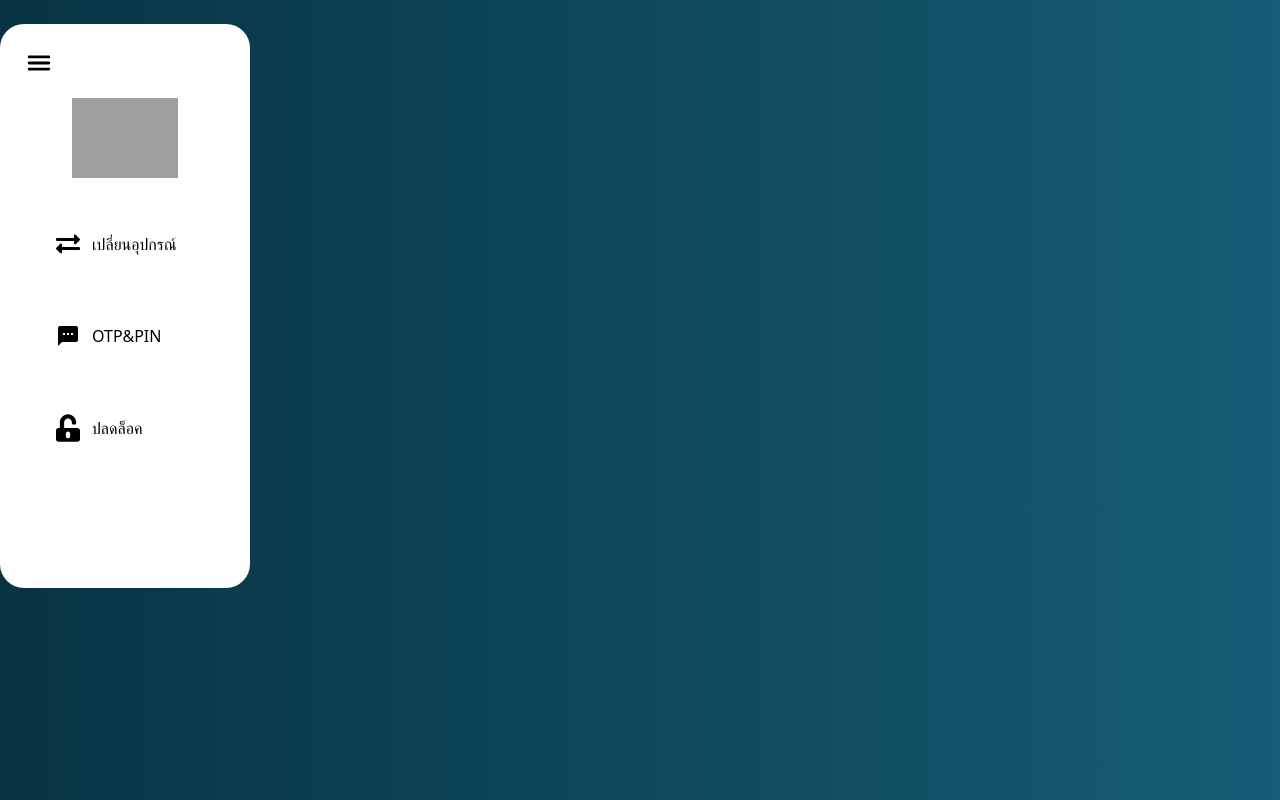
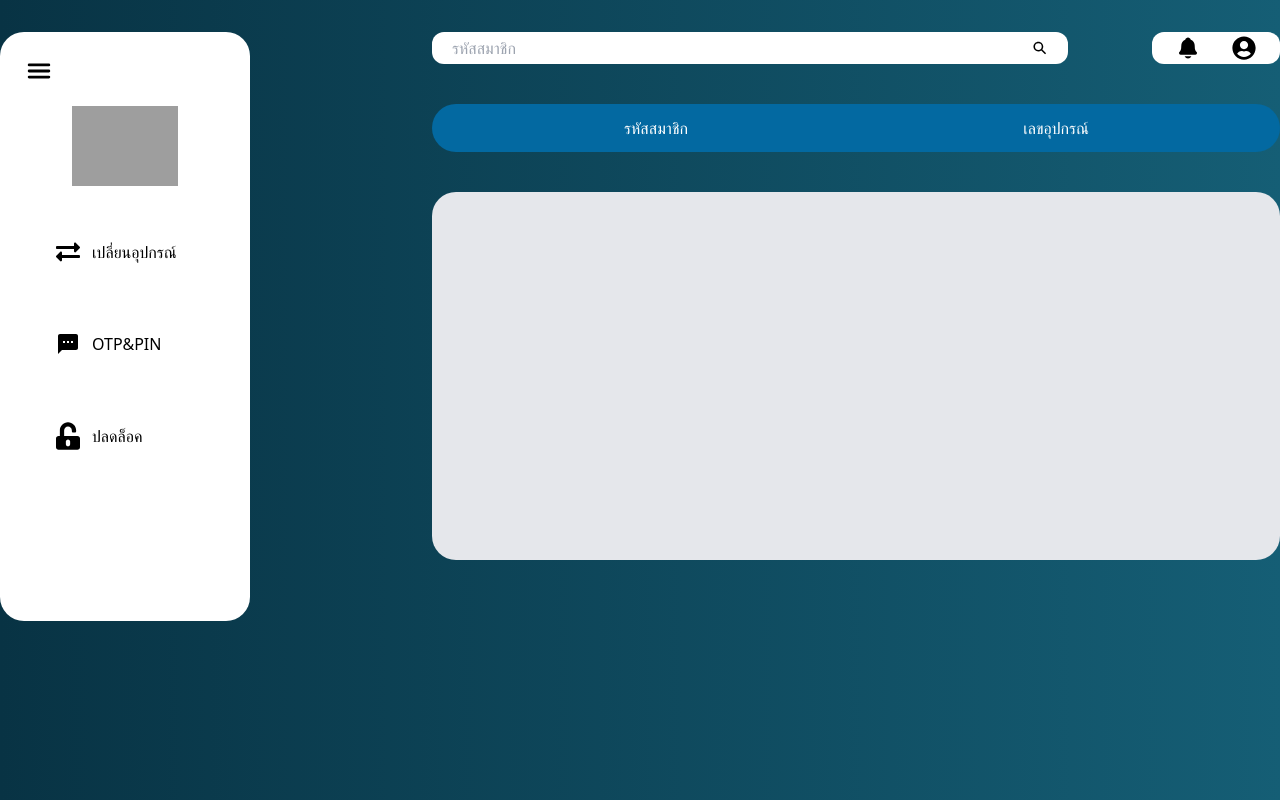
Before and after one commit to wathunyu123/coop-edu-2024, a Next.js app: page /changeEM in a window 1280 px wide. Built offline with nearby package versions, Linux system fonts and the light colour scheme; grey boxes are pictures that could not be loaded.

Commit message:
changeEM

```diff
--- a/app/(root)/changeEM/page.tsx
+++ b/app/(root)/changeEM/page.tsx
@@ -8,6 +8,8 @@ import Navbar from "@/components/Navbar";
 import Thai from "@/dictionary/thai";
 import Link from "next/link";
 import { usePathname, useSearchParams } from "next/navigation";
+import { FaUserCircle } from "react-icons/fa";
+import { IoNotifications, IoSearchSharp } from "react-icons/io5";
 
 export default function ChangeEM() {
   const pathname = usePathname();
@@ -27,11 +29,63 @@ export default function ChangeEM() {
 
   return (
     <div>
-      <Navbar />
+      <div className="grid grid-cols-12 gap-4 min-h-screen">
+        <Navbar />
+        <div className="text-center col-start-5 col-span-8 py-8">
+          <div className="flex justify-between">
+            <div className="bg-white max-h-8 w-3/4 rounded-xl flex justify-between items-center px-5">
+              <input
+                type="text"
+                placeholder="รหัสสมาชิก"
+                className="w-full outline-none"
+              />
+              <IoSearchSharp />
+            </div>
 
-      {/*  <IDbox />
-        <Menu /> */}
-      {/* </div>
+            <div className="bg-white max-h-8 w-32 rounded-xl flex justify-between items-center py-2 px-2 text-2xl">
+              <Link
+                href="/"
+                className="w-1/2 rounded-lg hover:bg-cyan-700 hover:text-white flex justify-center"
+              >
+                <IoNotifications />
+              </Link>
+              <Link
+                href="/profile"
+                className="w-1/2 rounded-lg hover:bg-cyan-700 hover:text-white flex justify-center"
+              >
+                <FaUserCircle />
+              </Link>
+            </div>
+          </div>
+
+          <div className="text-white flex w-full h-12 bg-sky-700 my-10 rounded-3xl p-6 items-center justify-between">
+            <div className="flex w-full justify-between items-center ">
+              <div className="w-full flex  justify-center ">
+                <Link
+                  href="/chageEM"
+                  className="px-6 hover:bg-white hover:text-black "
+                >
+                  {Thai.MemberNo}
+                </Link>
+              </div>
+              <div className="w-full flex justify-center">
+                <Link href="/numberEM">{Thai.NumberEM}</Link>
+              </div>
+            </div>
+          </div>
+
+          <div className="flex w-full h-1/2 p-6 bg-gray-200 rounded-3xl"></div>
+        </div>
+      </div>
+    </div>
+  );
+}
+{
+  /*  <IDbox />
+        <Menu /> */
+}
+{
+  /* </div>
       <div className="flex flex-wrap items-start justify-between mt-5 gap-5">
         <div className="flex flex-col bg-blue-400 px-8 py-6 lg:px-20 lg:py-10 rounded-2xl text-center w-full lg:w-1/3">
           <h1 className="text-white text-lg mb-4">{Thai.NumberEM}</h1>
@@ -84,7 +138,5 @@ export default function ChangeEM() {
               </div>
             </div>
           </div>
-        </div> */}
-    </div>
-  );
+        </div> */
 }
--- a/app/(root)/profile/page.tsx
+++ b/app/(root)/profile/page.tsx
@@ -27,7 +27,7 @@ export default function Profile() {
     <div>
       <div className="grid grid-cols-12 gap-4 min-h-screen">
         <Navbar />
-        <div className="text-center col-start-5 col-span-8 py-6">
+        <div className="text-center col-start-5 col-span-8 py-8">
           <div className="flex justify-between">
             <div className="bg-white max-h-8 w-3/4 rounded-xl flex justify-between items-center px-5">
               <input
--- a/components/Navbar.tsx
+++ b/components/Navbar.tsx
@@ -19,9 +19,9 @@ export default function Navbar({ children }: NavbarProps) {
   return (
     <nav>
       {children}
-      <div className="grid grid-cols-12 gap-4 min-h-screen py-6 ">
+      <div className="grid grid-cols-12 gap-4 min-h-screen py-8 ">
         {/* Sidebar */}
-        <div className="text-center col-start-1 col-span-3 h-3/4 bg-white p-6 rounded-3xl w-[250px]">
+        <div className="text-center col-start-1 col-span-3 h-4/5 bg-white p-6 rounded-3xl w-[250px]">
           <IoMenu className="text-3xl" />
           <div className="flex justify-center py-5">
             <img
```
